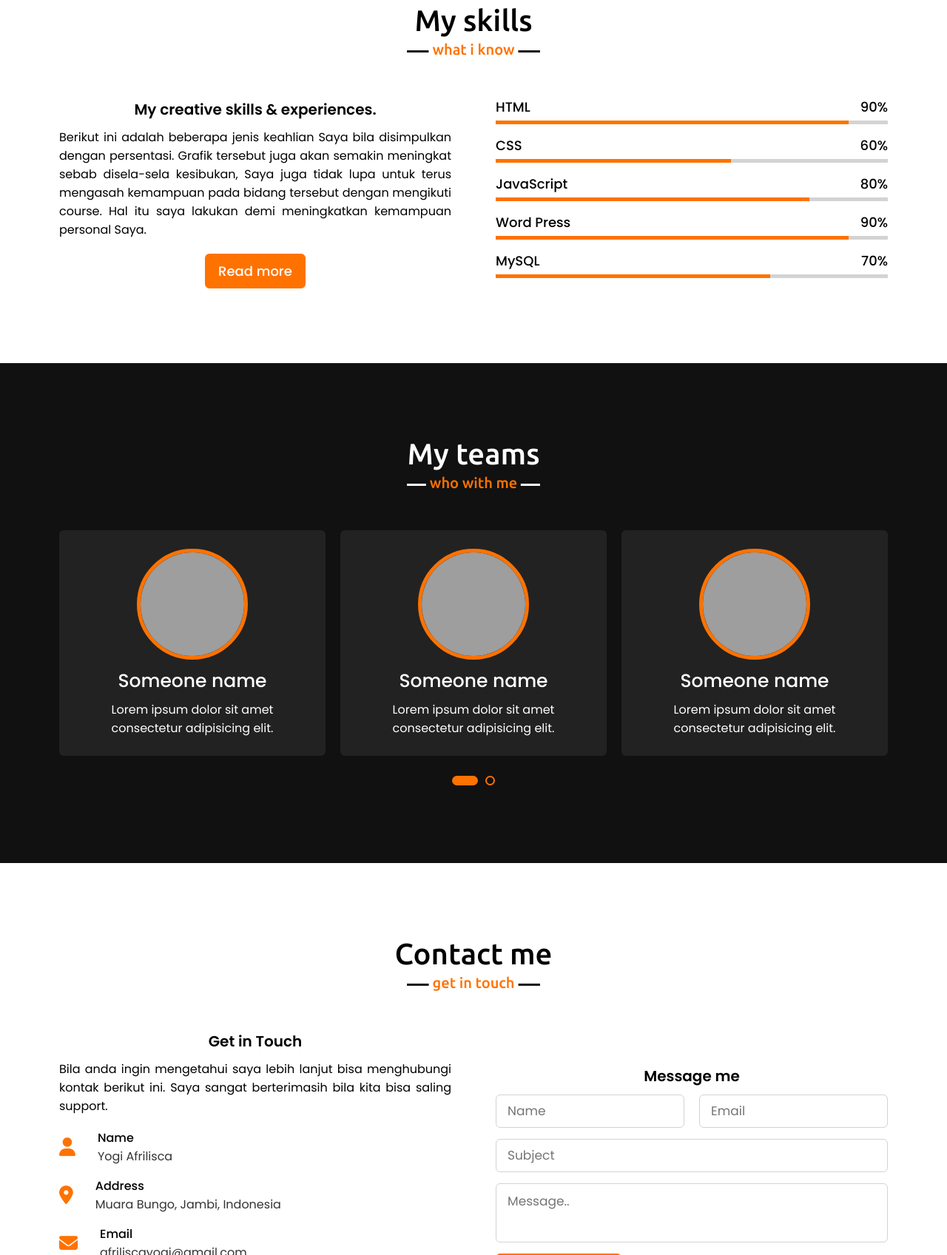
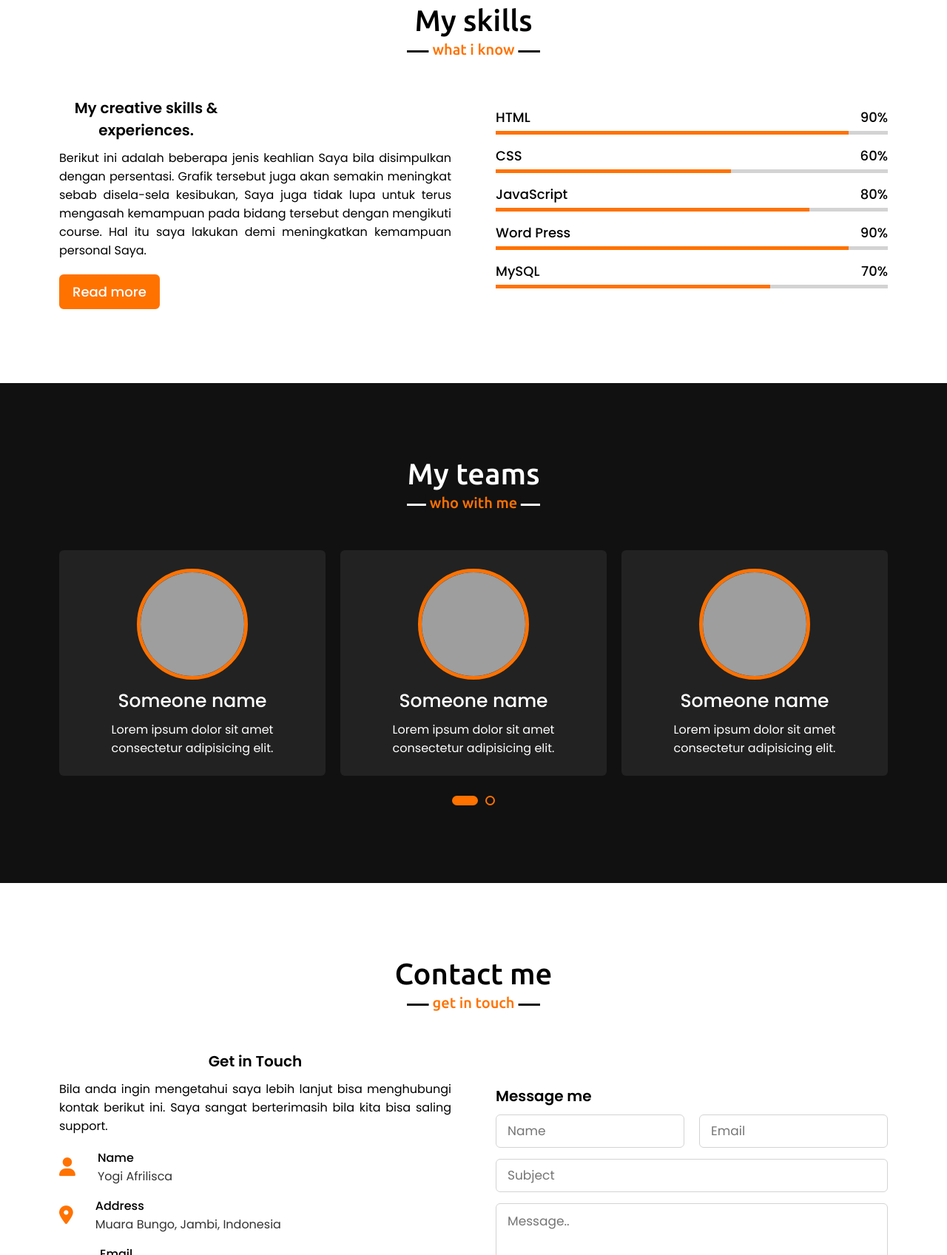
Before and after one commit to yogiafrilisca/yogiafrilisca.github.io, a plain HTML site: page index.html in a window 1280 px wide. Shown: the part 2200-3897 px from the top of the page at 74% size. Drawn offline with nearby package versions, Linux system fonts and the light colour scheme; grey boxes are pictures that could not be loaded.

Commit message:
testing text

```diff
--- a/css/style.css
+++ b/css/style.css
@@ -667,13 +667,13 @@ footer span a:hover {
 
 }
 
-.skills .skills-content .column {
+.skills .skills-content .left .text {
     width: calc(50% - 30px);
     text-align: center;
 
 }
 
-.contact .contact-content .text {
+.contact .contact-content .left .text {
     text-align: center;
 }
 
```
